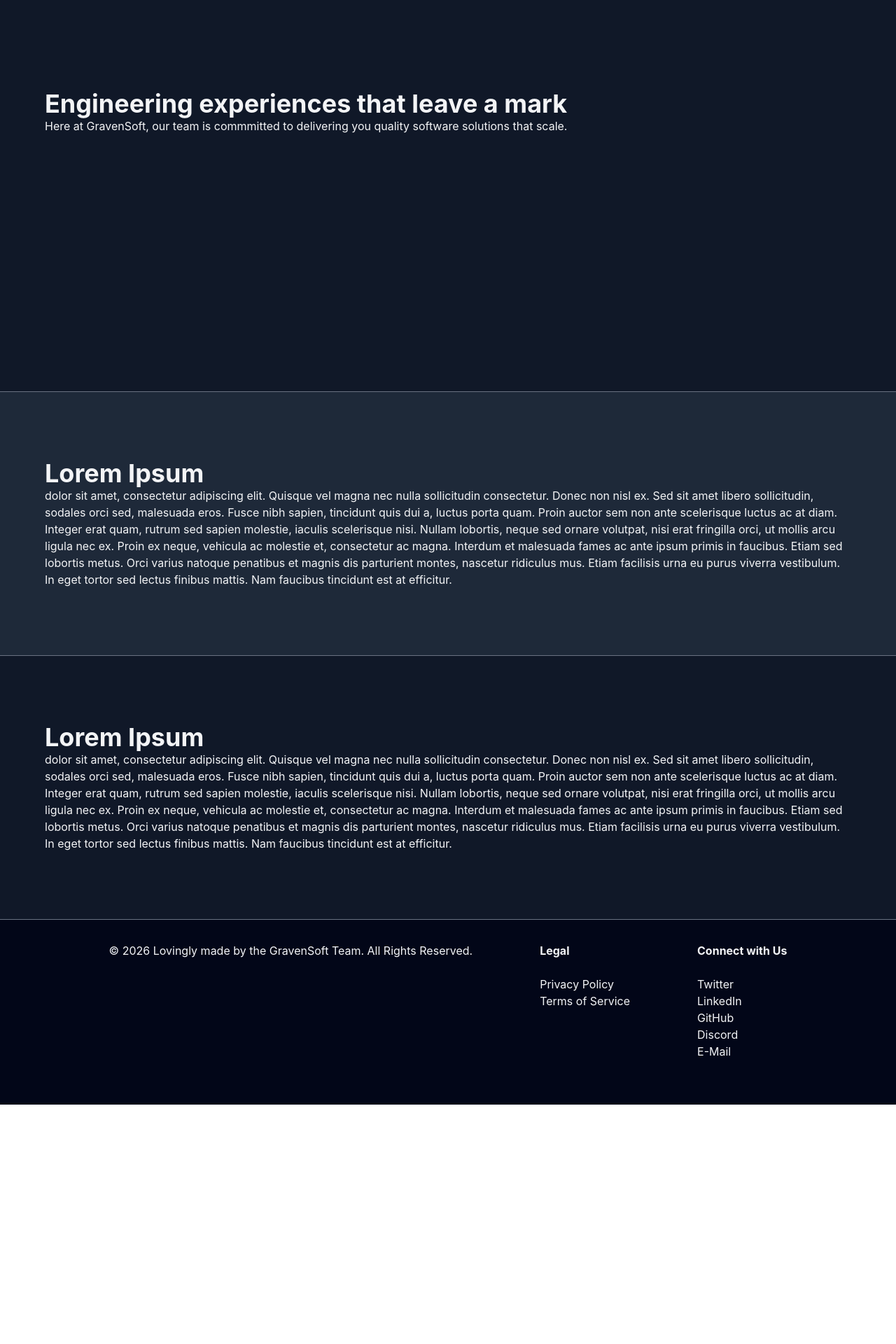
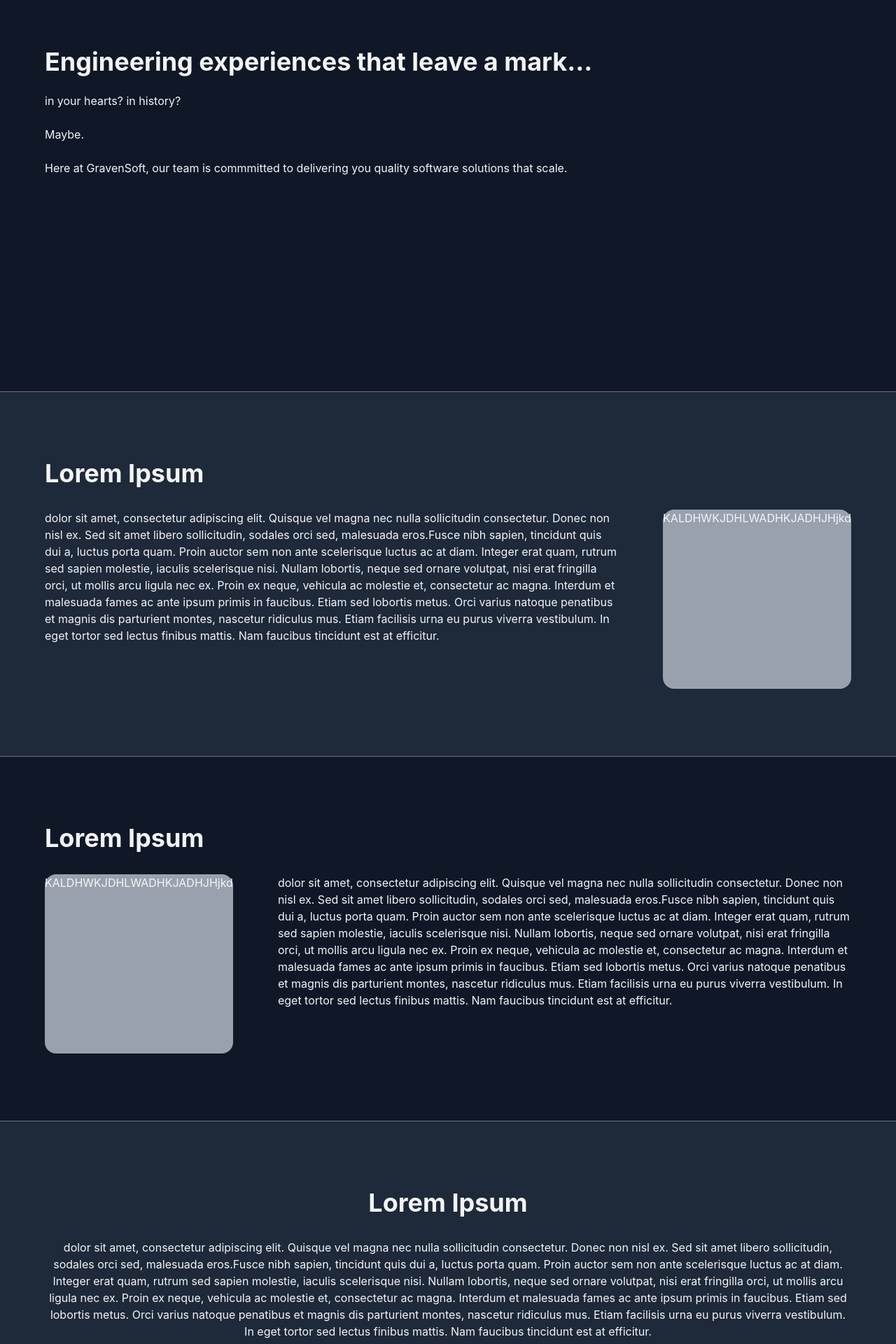
Before and after one commit to GravenSoft-DEV/gravensoft-dev.github.io, a React (Vite) app in the folder gravensoft-website/: page /#/home in a window 1280 px wide. Shown: the part 240-2160 px from the top of the page at 70% size. Before the commit the page ends 1818 px from the top, so only its background shows below. Built offline with nearby package versions, Linux system fonts and the light colour scheme.

Commit message:
some formatting

```diff
--- /dev/null
+++ b/gravensoft-website/src/components/Panel.tsx
@@ -0,0 +1,11 @@
+import type { ReactNode } from "react";
+
+export default function Panel({ children }: {children?: ReactNode}) {
+  return (
+    <>
+      <div className="bg-gray-400 rounded-2xl min-h-64">
+        {children}
+      </div>
+    </>
+  );
+}
--- a/gravensoft-website/src/data/routes/home.ts
+++ b/gravensoft-website/src/data/routes/home.ts
@@ -1,6 +1,13 @@
 export const HOME = {
-    heroTitle: `Engineering experiences that leave a mark`,
-    heroSubtitle: `Here at GravenSoft, our team is commmitted to delivering you quality software solutions that scale.`,
+    heroTitle: `Engineering experiences that leave a mark...`,
+    heroSubtitle: `\nin your hearts? in history?\n\nMaybe.\n\nHere at GravenSoft, our team is commmitted to delivering you quality software solutions that scale.`,
     testTitle: `Lorem Ipsum`,
-    testTest: `dolor sit amet, consectetur adipiscing elit. Quisque vel magna nec nulla sollicitudin consectetur. Donec non nisl ex. Sed sit amet libero sollicitudin, sodales orci sed, malesuada eros. Fusce nibh sapien, tincidunt quis dui a, luctus porta quam. Proin auctor sem non ante scelerisque luctus ac at diam. Integer erat quam, rutrum sed sapien molestie, iaculis scelerisque nisi. Nullam lobortis, neque sed ornare volutpat, nisi erat fringilla orci, ut mollis arcu ligula nec ex. Proin ex neque, vehicula ac molestie et, consectetur ac magna. Interdum et malesuada fames ac ante ipsum primis in faucibus. Etiam sed lobortis metus. Orci varius natoque penatibus et magnis dis parturient montes, nascetur ridiculus mus. Etiam facilisis urna eu purus viverra vestibulum. In eget tortor sed lectus finibus mattis. Nam faucibus tincidunt est at efficitur.`
+    testTest: `dolor sit amet, consectetur adipiscing elit. Quisque vel magna nec nulla sollicitudin consectetur.
+    Donec non nisl ex. Sed sit amet libero sollicitudin, sodales orci sed, malesuada eros.Fusce nibh sapien, tincidunt
+    quis dui a, luctus porta quam. Proin auctor sem non ante scelerisque luctus ac at diam. Integer erat quam, rutrum
+    sed sapien molestie, iaculis scelerisque nisi. Nullam lobortis, neque sed ornare volutpat, nisi erat fringilla orci,
+    ut mollis arcu ligula nec ex. Proin ex neque, vehicula ac molestie et, consectetur ac magna. Interdum et malesuada
+    fames ac ante ipsum primis in faucibus. Etiam sed lobortis metus. Orci varius natoque penatibus et magnis dis parturient
+    montes, nascetur ridiculus mus. Etiam facilisis urna eu purus viverra vestibulum. In eget tortor sed lectus finibus mattis.
+    Nam faucibus tincidunt est at efficitur.`
 }
--- a/gravensoft-website/src/routes/Home.tsx
+++ b/gravensoft-website/src/routes/Home.tsx
@@ -1,4 +1,5 @@
 import Block from "../components/Block";
+import Panel from "../components/Panel";
 import { HOME } from "../data/routes/home"
 
 export default function Home() {
@@ -6,21 +7,35 @@ export default function Home() {
     <>
       <Block classOverride={`bg-gray-900 min-h-[100svh]`}>
         <h1 className="text-4xl font-bold">{HOME.heroTitle}</h1>
-        <p>
+        <p style={{ whiteSpace: 'pre-line' }}>
             {HOME.heroSubtitle}
         </p>
       </Block>
       <Block classOverride={`bg-gray-800`}>
-        <h1 className="text-4xl font-bold">{HOME.testTitle}</h1>
+        <h1 className="text-4xl font-bold mb-8">{HOME.testTitle}</h1>
+        <div className="flex flex-row gap-16">
           <p>
               {HOME.testTest}
           </p>
+          <Panel>KALDHWKJDHLWADHKJADHJHjkd</Panel>
+        </div>
       </Block>
-      <Block classOverride={`bg-gray-900`} borderVisible={false}>
-        <h1 className="text-4xl font-bold">{HOME.testTitle}</h1>
+      <Block classOverride={`bg-gray-900`}>
+        <h1 className="text-4xl font-bold mb-8">{HOME.testTitle}</h1>
+        <div className="flex flex-row gap-16">
+          <Panel>KALDHWKJDHLWADHKJADHJHjkd</Panel>
           <p>
               {HOME.testTest}
           </p>
+        </div>
+      </Block>
+      <Block classOverride={`bg-gray-800`} borderVisible={false}>
+        <h1 className="text-4xl font-bold mb-8 text-center">{HOME.testTitle}</h1>
+        <div className="flex flex-row gap-16">
+          <p style={{ textAlign: "center" }}>
+              {HOME.testTest}
+          </p>
+        </div>
       </Block>
     </>
   );
```
Lines whose indentation alone changed are shown as unchanged.
